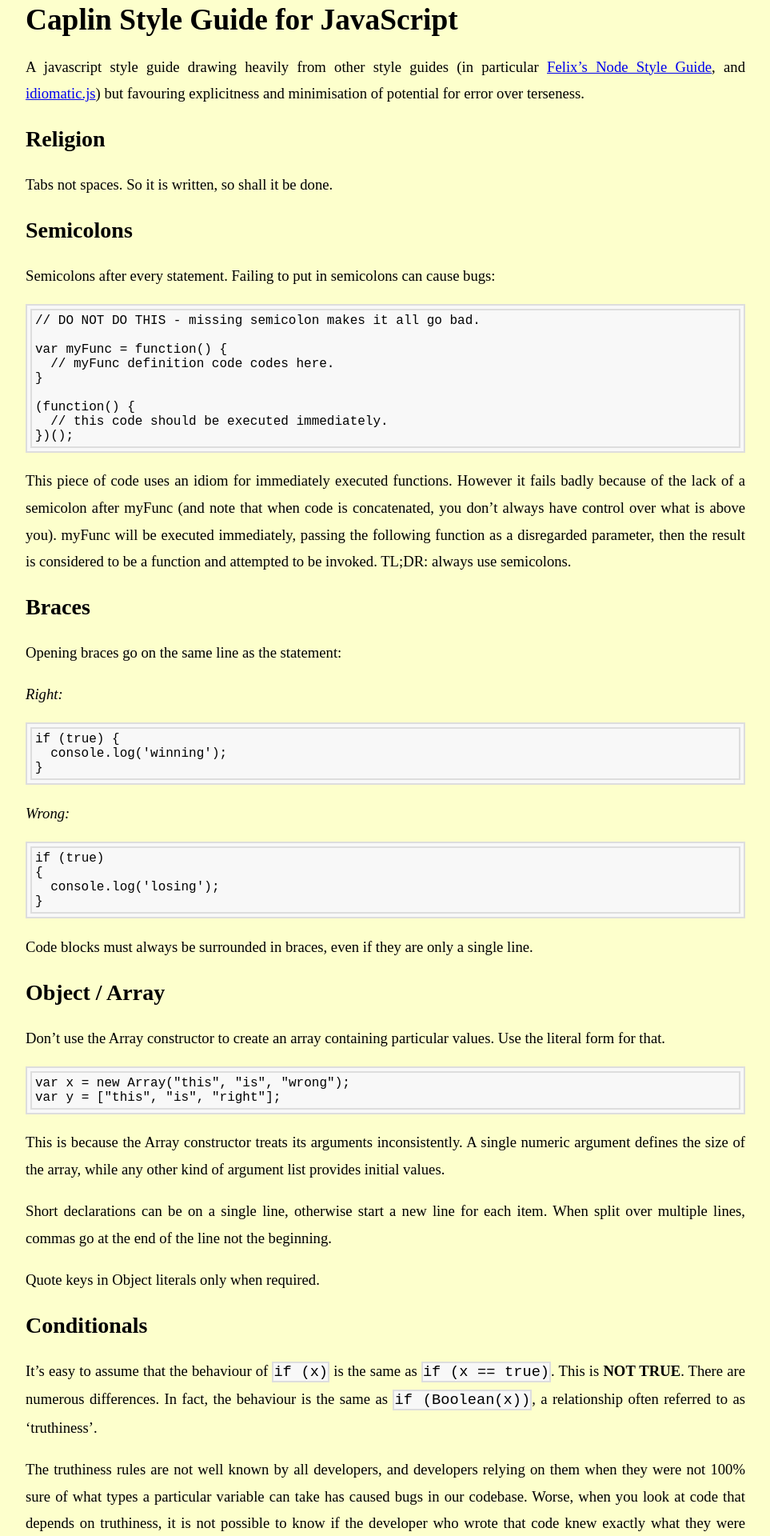
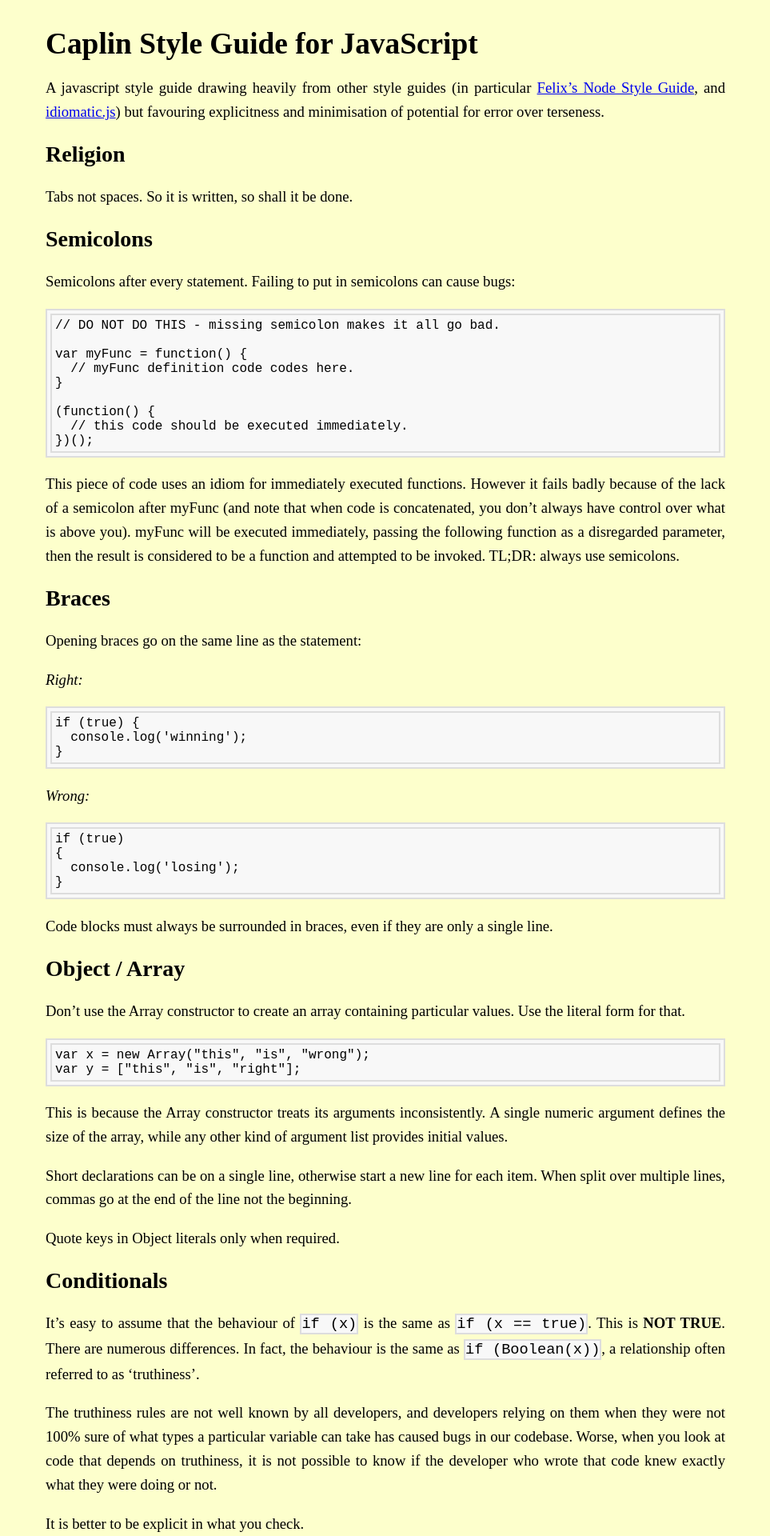
Before and after one commit to caplin/StyleGuide, a Jekyll site: the page built from index.md, in a window 1280 px wide. Shown: the top 1920 px of the page at 80% size, without its empty margins (158-1121 px from the left). Built offline with Jekyll 4.4.1, drawn with Linux system fonts in a browser that asks for light colours; Markdown is read by kramdown in place of the engine named in the settings.

Commit message:
margin-top for the main content.

```diff
--- a/styles/main.css
+++ b/styles/main.css
@@ -3,9 +3,10 @@ body {
 }
 #content {
   margin: 0px auto;
-  max-width: 900px;
+  max-width: 850px;
   font-size: 14pt;
   font-family: 'Bookman Old Style', serif;
-  line-height: 1.8em;
+  line-height: 1.6em;
+  margin-top: 40px;
   text-align: justify;
 }
```
